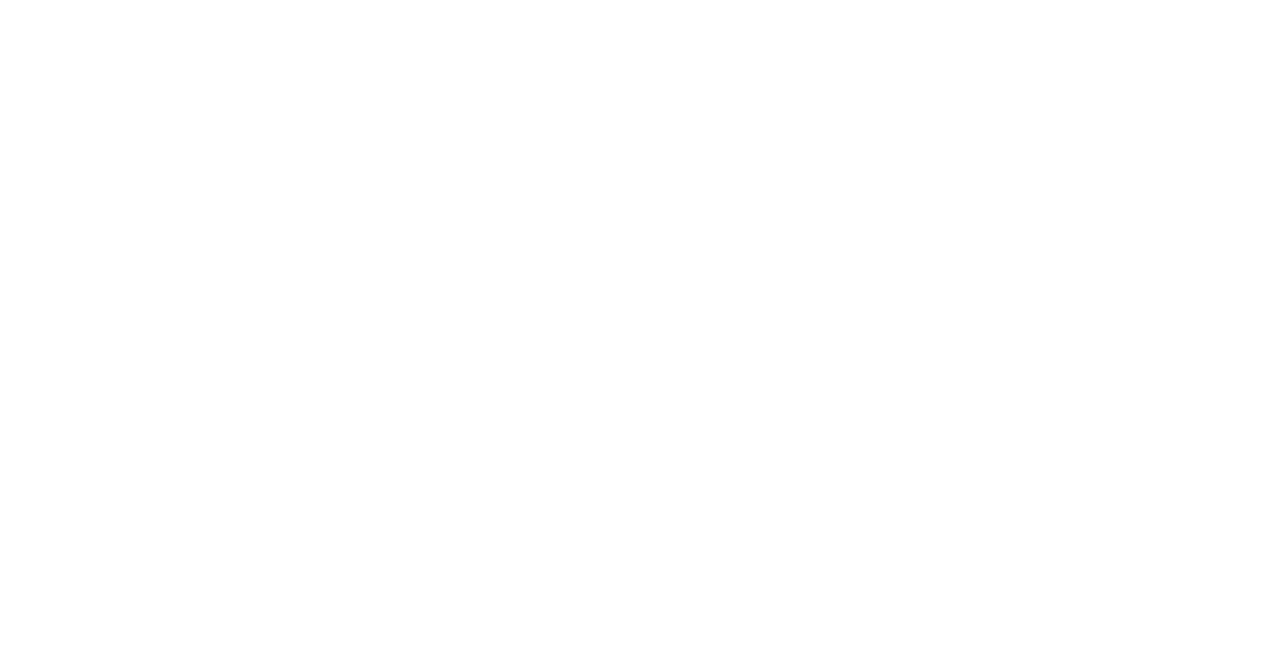
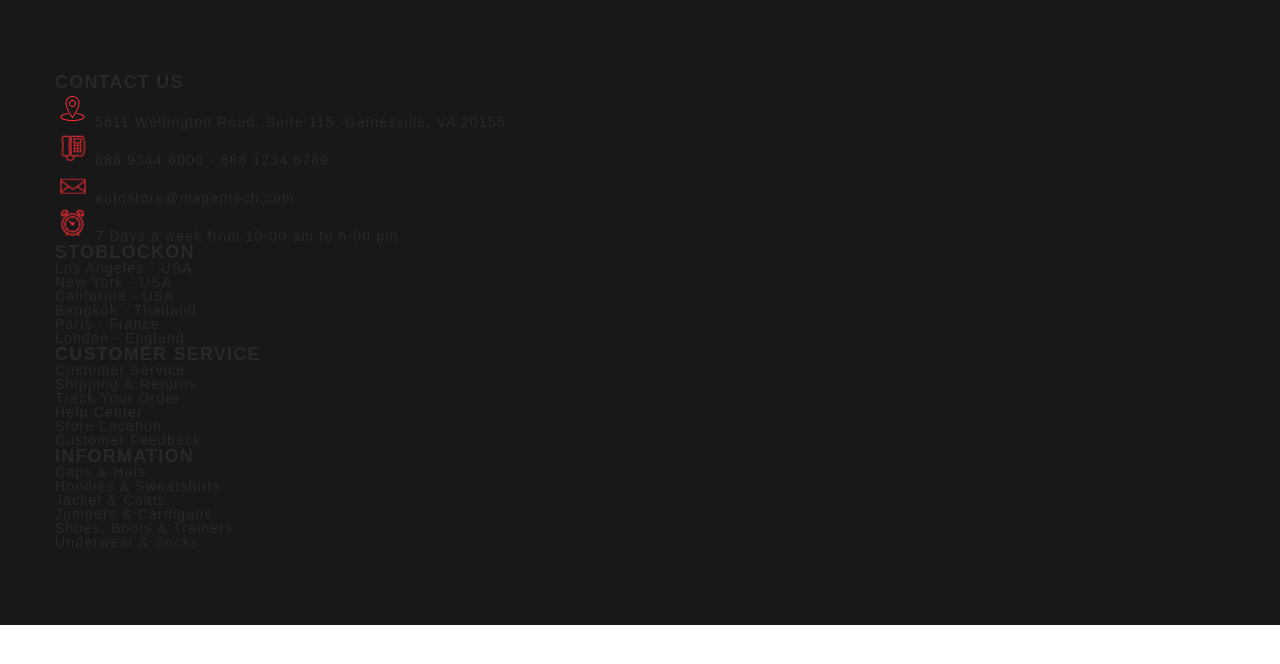
Before and after one commit to NikOleks/auto-store, a website: page index.html in a window 1280 px wide. Drawn offline with Linux system fonts and the light colour scheme.

Commit message:
footer html was created

```diff
--- a/index.html
+++ b/index.html
@@ -5,10 +5,110 @@
     <meta name="viewport"
           content="width=device-width, user-scalable=no, initial-scale=1.0, maximum-scale=1.0, minimum-scale=1.0">
     <meta http-equiv="X-UA-Compatible" content="ie=edge">
-    <title>AvtoStore</title>
+    <title>AutoStore</title>
     <link rel="stylesheet" href="dist/css/style.css">
 </head>
 <body>
-
+<header></header>
+<main></main>
+<footer>
+    <div class="footer__content">
+        <div class="page-wrapper footer__content-wrapper clearfix-block">
+            <div class="footer__content__contact-block">
+                <h2 class="contact-container__title">contact us</h2>
+                <ul class="contact-container__list">
+                    <li class="contact-container__list__item">
+                        <img src="./dist/ima/icon-geo-pointer.png" alt="#">
+                        <span>5611 Wellington Road, Suite 115, Gainesville, VA 20155</span>
+                    </li>
+                    <li class="contact-container__list__item">
+                        <img src="./dist/ima/icon-phone.png" alt="#">
+                        <span>888 9344 6000 - 888 1234 6789</span>
+                    </li>
+                    <li class="contact-container__list__item">
+                        <img src="./dist/ima/icon-latter.png" alt="">
+                        <span>autostore@magentech.com</span>
+                    </li>
+                    <li class="contact-container__list__item">
+                        <img src="./dist/ima/icon-clock.png" alt="#">
+                        <span>7 Days a week from 10-00 am to 6-00 pm</span>
+                    </li>
+                </ul>
+            </div>
+            <div class="footer__content__links-block">
+                <div class="footer__content__links-block-col">
+                    <h2 class="links-block__title">stoblockon</h2>
+                    <ul class="links-block__list">
+                        <li class="links-block__list__item">
+                            <a href="#" class="link">Los Angeles - USA</a>
+                        </li>
+                        <li class="links-block__list__item">
+                            <a href="#" class="link">New York - USA</a>
+                        </li>
+                        <li class="links-block__list__item">
+                            <a href="#" class="link">California - USA</a>
+                        </li>
+                        <li class="links-block__list__item">
+                            <a href="#" class="link">Bangkok - Thailand</a>
+                        </li>
+                        <li class="links-block__list__item">
+                            <a href="#" class="link">Paris - France</a>
+                        </li>
+                        <li class="links-block__list__item">
+                            <a href="#" class="link">London - England</a>
+                        </li>
+                    </ul>
+                </div>
+                <div class="footer__content__links-block-col">
+                    <h2 class="links-block__title">customer service</h2>
+                    <ul class="links-block__list">
+                        <li class="links-block__list__item">
+                            <a href="#" class="link">Customer Service</a>
+                        </li>
+                        <li class="links-block__lisblock">
+                            <a href="#" class="link">Shipping & Returns</a>
+                        </li>
+                        <li class="links-block__list__item">
+                            <a href="#" class="link">Track Your Order</a>
+                        </li>
+                        <li class="links-block__list__item">
+                            <a href="#" class="link">Help Center</a>
+                        </li>
+                        <li class="links-block__list__item">
+                            <a href="#" class="link">Store Location</a>
+                        </li>
+                        <li class="links-block__list__item">
+                            <a href="#" class="link">Customer Feedback</a>
+                        </li>
+                    </ul>
+                </div>
+                <div class="footer__content__links-block-col">
+                    <h2 class="links-block__title">information</h2>
+                    <ul class="links-block__list">
+                        <li class="links-block__list__item">
+                            <a href="#" class="link">Caps & Hats</a>
+                        </li>
+                        <li class="links-block__list__item">
+                            <a href="#" class="link">Hoodies & Sweatshirts</a>
+                        </li>
+                        <li class="links-block__list__item">
+                            <a href="#" class="link">Jacket & Coats</a>
+                        </li>
+                        <li class="links-block__list__item">
+                            <a href="#" class="link">Jumpers & Cardigans</a>
+                        </li>
+                        <li class="links-block__list__item">
+                            <a href="#" class="link">Shoes, Boots & Trainers</a>
+                        </li>
+                        <li class="links-block__list__item">
+                            <a href="#" class="link">Underwear & Socks</a>
+                        </li>
+                    </ul>
+                </div>
+            </div>
+        </div>
+    </div>
+    <div class="footer__copyright"></div>
+</footer>
 </body>
 </html>
--- /dev/null
+++ b/src/css/footer.less
@@ -0,0 +1,10 @@
+.footer{
+    &__content{
+        width: 100%;
+        background-color: @footer-background;
+        &-wrapper{
+            padding-top: 73px;
+            padding-bottom: 76px;
+        }
+    }
+}
--- a/src/css/globall.less
+++ b/src/css/globall.less
@@ -0,0 +1,43 @@
+*{
+    margin: 0;
+    padding: 0;
+}
+body {
+    font-family: 'Rubik', sans-serif;
+    font-size: @page-font-size;
+    letter-spacing: 1.2px;
+    color: @page-main-color;
+    font-weight: normal;
+    position: relative;
+}
+header,
+main,
+footer{
+    max-width: @page-max-width;
+    margin: 0 auto;
+}
+h1 {
+    font-size: @h1-font-size;
+    text-transform: uppercase;
+}
+h2{
+    font-size: @h2-font-size;
+    text-transform: uppercase;
+}
+h3 {
+    font-size: @h3-font-size;
+    text-transform: uppercase;
+}
+.page-wrapper {
+    max-width: @page-wrapper-width;
+    margin: 0 auto;
+}
+.clearfix-block::after{
+    content: "";
+    display: table;
+    clear: both;
+}
+a.link{
+    color:inherit;
+    text-decoration: none;
+}
--- a/src/css/main.less
+++ b/src/css/main.less
@@ -1,6 +1,8 @@
-@import "reset.css";
-@import "normalize.css";
-@import "all.css";
+@import "../../dist/css/reset.css";
+@import "../../dist/css/normalize.css";
+@import "../../dist/css/all.css";
+//@import url('https://fonts.googleapis.com/css?family=Rubik:400,500,700&display=swap');
 @import "var";
 @import "mixin";
 @import "globall";
+@import "footer";
--- a/src/css/mixin.less
+++ b/src/css/mixin.less
@@ -0,0 +1,10 @@
+.geometric-mixin(@width, @height){
+    width: @width;
+    height: @height;
+}
+.flex-mixin(@direction: row, @justify: center, @align: center){
+    display: flex;
+    flex-direction: @direction;
+    justify-content: @justify;
+    align-items: @align;
+}
--- a/src/css/var.less
+++ b/src/css/var.less
@@ -0,0 +1,12 @@
+@image-url: "../../dist/ima/";
+@page-main-color: #282828;
+@footer-heading-color: #FFFFFF;
+@footer-item-color: #DDDDDD;
+@footer-background: #181818;
+@footer-copyright-background: #111111;
+@page-font-size: 14px;
+@h1-font-size: 22px;
+@h2-font-size: 18px;
+@h3-font-size: 17px;
+@page-max-width: 1600px;
+@page-wrapper-width: 1170px;
```
Also changed, not shown: dist/css/style.css, dist/css/style.min.css (added), dist/ima/icon-clock.png (added), dist/ima/icon-geo-pointer.png (added), dist/ima/icon-latter.png (added), dist/ima/icon-phone.png (added).
